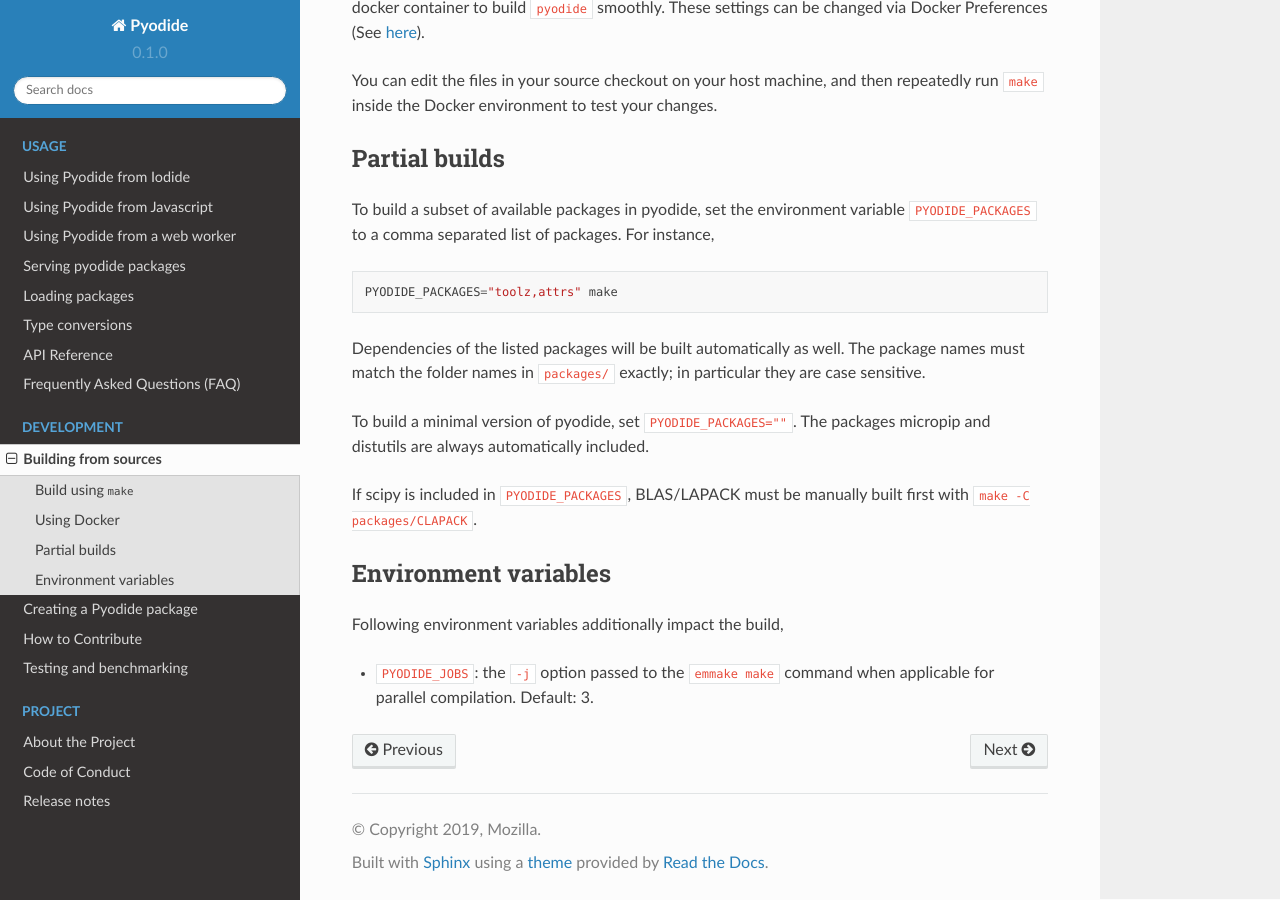
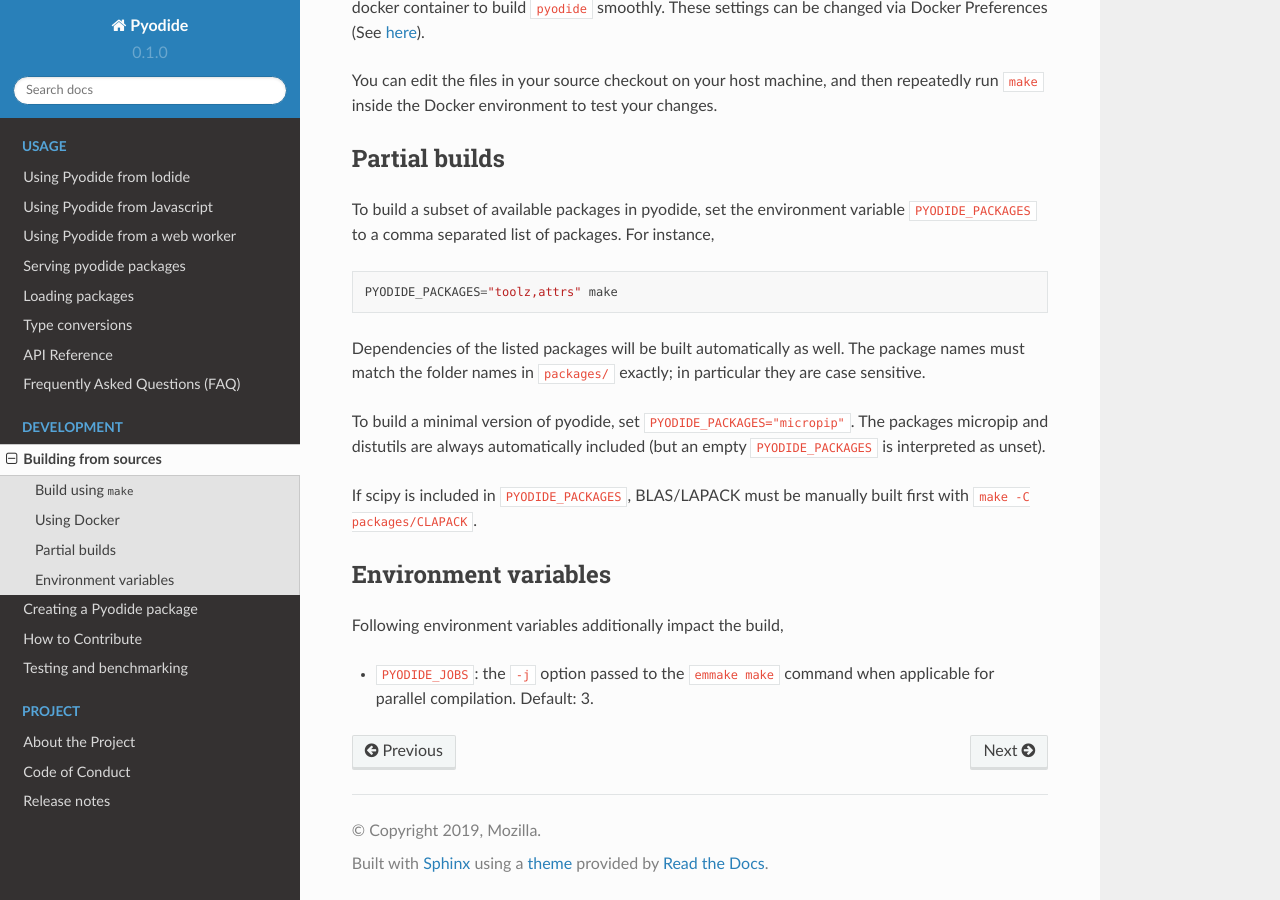
Before and after one commit to pyodide/pyodide, a Sphinx documentation site: the page built from docs/building_from_sources.md, in a window 1280 px wide and 900 px high, scrolled down 1557 px. Built offline with Sphinx 7.4.7 and the Read the Docs theme 2.0.0, drawn with Linux system fonts in a browser that asks for light colours; the version number is read from the project's files by our own code.

Commit message:
Fix inaccurate documentation

```diff
--- a/docs/building_from_sources.md
+++ b/docs/building_from_sources.md
@@ -84,8 +84,9 @@
 The package names must match the folder names in `packages/` exactly; in
 particular they are case sensitive.
 
-To build a minimal version of pyodide, set `PYODIDE_PACKAGES=""`. The packages
-micropip and distutils are always automatically included.
+To build a minimal version of pyodide, set `PYODIDE_PACKAGES="micropip"`. The
+packages micropip and distutils are always automatically included (but an empty
+`PYODIDE_PACKAGES` is interpreted as unset).
 
 If scipy is included in `PYODIDE_PACKAGES`, BLAS/LAPACK must be manually built
 first with `make -C packages/CLAPACK`.
```
